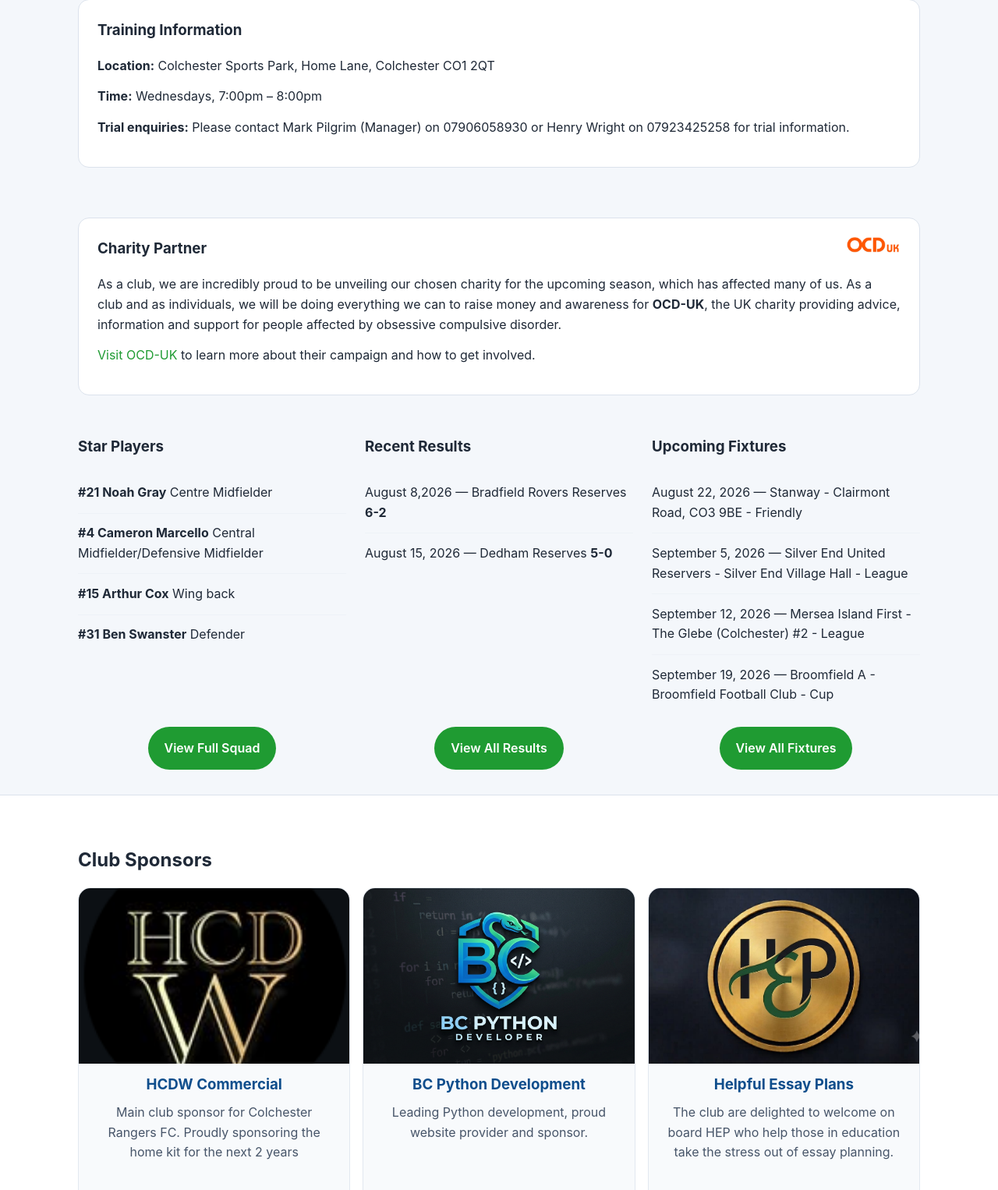
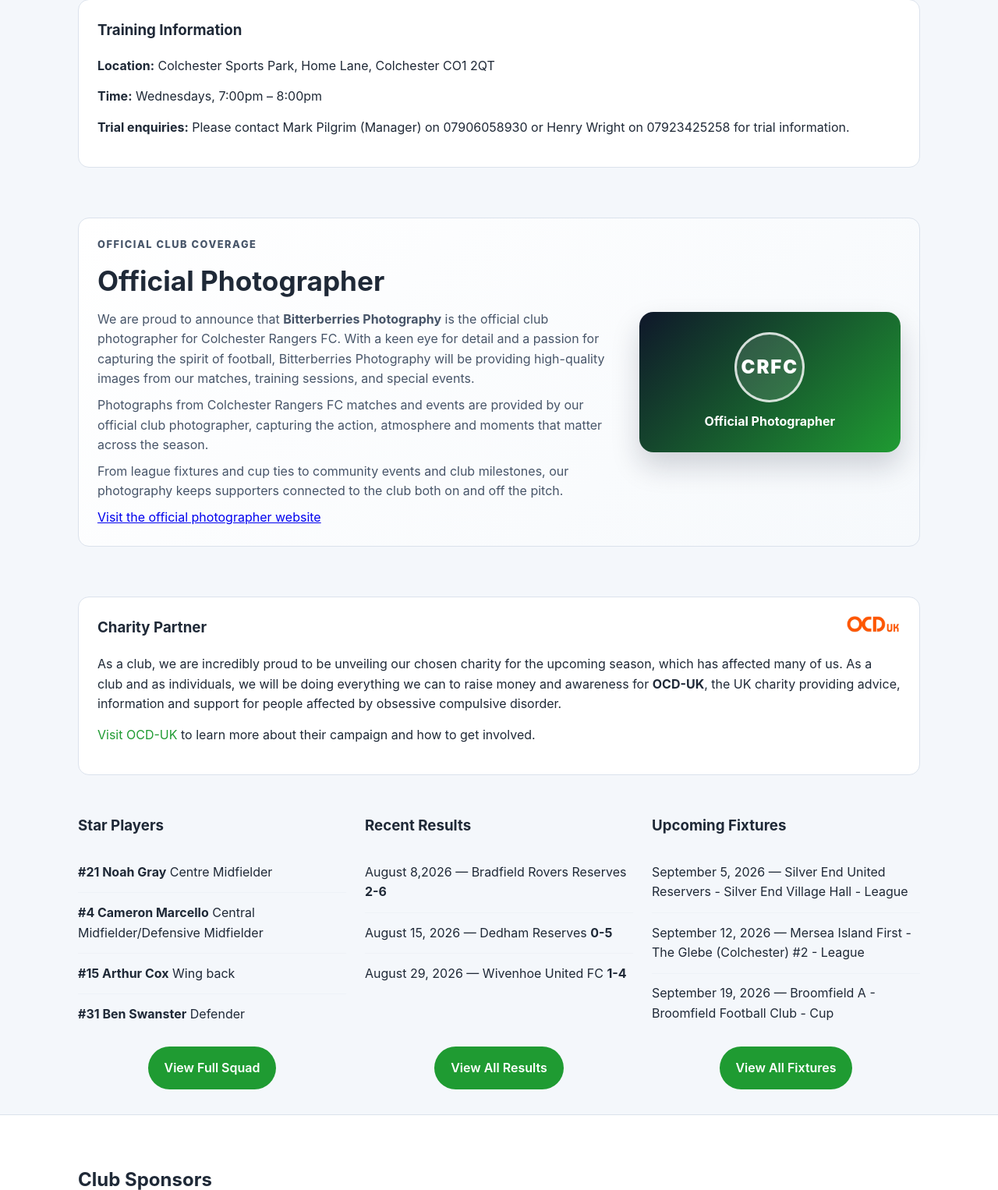
Before and after one commit to borit90/CRFC, a Flask app: page /home in a window 1280 px wide. Shown: the part 1425-2951 px from the top of the page at 78% size. Run offline with Flask 3, Linux system fonts and the light colour scheme.

Commit message:
added images, added photographer and updated result

```diff
--- a/app.py
+++ b/app.py
@@ -45,10 +45,13 @@ sponsors = [
 
 
 staff = [
+
+    {"name": "Henry Wright", "role": "Club Chairman, Welfare Officer, fixture secretary", "bio": "Proud founder of Colchester Rangers FC, overseeing all club operations.", "image": "henry-wright.jpg"},
+    {"name": "Barry Calver", "role": "Vice Chairman", "bio": "Vice chairman of Colchester Rangers FC, supporting the club's operations and development.", "image": "barry-calver.jpg"},
     {"name": "Mark Pilgrim", "role": "Manager", "bio": "First team manager, with a wealth of experience locally at ESBL premier level.", "image": "mark-pilgrim.jpg"},
-    {"name": "Henry Wright", "role": "Club Chairman, Welfare Officer, fixture secretary", "bio": "Proud founder of Colchester Rangers FC, overseeing all club operations.", "image": "henry-wright.jpg"},
     {"name": "Ben Burnett", "role": "Club Nutritionist & Club Secretary", "bio": "Helping with the day-to-day running of the club and providing nutritional guidance to enhance performance.", "image": "ben-burnett.jpg"},
     {"name": "Alex Gooding", "role": "Treasurer", "bio": "Overseeing the club's financial operations and ensuring the club financial health.", "image": "alex-gooding.jpg"},
+    {"name": "Tom Williams", "role": "IT Technician", "bio": "Providing graphics and designs for social media posts and club communications.", "image": "tom-williams.jpg"},
     ]
 players = [
     {"name": "James Gentry", "position": "Goalkeeper", "number": 1, "image": "james-gentry.jpg", "bio": "A reliable shot-stopper with great reflexes and command of the box."},
@@ -78,18 +81,12 @@ players = [
 ]
 
 results = [
-    {
-        "opponent": "Bradfield Rovers Reserves",
-        "score": "6-2",
-        "date": "August 8,2026",
-        "venue": "Harwich High School",
-        "competition": "Friendly",
-        "goalscorers": "Finlay Parry (2)",
-    },
-     {"opponent": "Dedham Reserves","score":"5-0", "date": "August 15, 2026", "venue": "The Duchy, Dedham", "competition": "Friendly", "goalscorers": "None"},
+    { "opponent": "Bradfield Rovers Reserves", "score": "2-6", "date": "August 8,2026", "venue": "Harwich High School", "competition": "Friendly", "goalscorers": "Finlay Parry (2)"},
+    {"opponent": "Dedham Reserves","score":"0-5", "date": "August 15, 2026", "venue": "The Duchy, Dedham", "competition": "Friendly", "goalscorers": "None"},
+    {"opponent": "Wivenhoe United FC", "score":"1-4", "date": "August 29, 2026", "venue": "Clacton Leisure Centre", "competition": "friendly", "goalscorers": "Finlay Parry"},
+
 ]
 matches = [
-        {"opponent": "Stanway", "date": "August 22, 2026", "venue": "Clairmont Road, CO3 9BE", "competition": "Friendly"},
         {"opponent": "Silver End United Reservers", "date": "September 5, 2026", "venue": "Silver End Village Hall", "competition": "League"},
         {"opponent": "Mersea Island First", "date": "September 12, 2026", "venue": "The Glebe (Colchester) #2 ", "competition": "League"},
         {"opponent": "Broomfield A", "date": "September 19, 2026", "venue": "Broomfield Football Club", "competition": "Cup"},
--- a/static/css/style.css
+++ b/static/css/style.css
@@ -413,6 +413,80 @@ body {
 
 .training-card a:hover {
   text-decoration: underline;
+}
+
+.photographer-section {
+  padding: 2rem 0;
+}
+
+.photographer-card {
+  display: grid;
+  grid-template-columns: minmax(0, 2fr) minmax(220px, 1fr);
+  gap: 1.5rem;
+  align-items: center;
+  background: linear-gradient(135deg, #ffffff 0%, #f6f9fc 100%);
+  border: 1px solid #dbe2ec;
+  border-radius: 14px;
+  padding: 1.5rem;
+}
+
+.photographer-copy {
+  display: flex;
+  flex-direction: column;
+  gap: 0.5rem;
+}
+
+.eyebrow {
+  margin: 0;
+  color: #1f9b32;
+  font-size: 0.8rem;
+  font-weight: 800;
+  letter-spacing: 0.12em;
+  text-transform: uppercase;
+}
+
+.photographer-copy h3 {
+  margin: 0;
+  font-size: clamp(1.7rem, 3vw, 2.2rem);
+}
+
+.photographer-copy p {
+  margin: 0;
+  color: #475569;
+}
+
+.photographer-badge {
+  display: flex;
+  flex-direction: column;
+  align-items: center;
+  justify-content: center;
+  gap: 0.75rem;
+  min-height: 180px;
+  background: linear-gradient(135deg, #0f172a 0%, #1f9b32 100%);
+  border-radius: 18px;
+  color: #ffffff;
+  text-align: center;
+  padding: 1.25rem;
+  box-shadow: 0 18px 36px rgba(15, 23, 42, 0.18);
+}
+
+.badge-mark {
+  display: inline-flex;
+  align-items: center;
+  justify-content: center;
+  width: 90px;
+  height: 90px;
+  border-radius: 50%;
+  border: 3px solid rgba(255, 255, 255, 0.8);
+  background: rgba(255, 255, 255, 0.12);
+  font-size: 1.5rem;
+  font-weight: 900;
+  letter-spacing: 0.08em;
+}
+
+.photographer-badge span {
+  font-size: 1rem;
+  font-weight: 700;
 }
 
 .charity-section {
--- a/templates/index.html
+++ b/templates/index.html
@@ -58,6 +58,23 @@
     </div>
   </section>
 
+  <section class="photographer-section" aria-labelledby="official-photographer-title">
+    <div class="photographer-card">
+      <div class="photographer-copy">
+        <p class="eyebrow">Official Club Coverage</p>
+        <h3 id="official-photographer-title">Official Photographer</h3>
+        <p>We are proud to announce that <strong>Bitterberries Photography</strong> is the official club photographer for Colchester Rangers FC. With a keen eye for detail and a passion for capturing the spirit of football, Bitterberries Photography will be providing high-quality images from our matches, training sessions, and special events.</p>
+        <p>Photographs from Colchester Rangers FC matches and events are provided by our official club photographer, capturing the action, atmosphere and moments that matter across the season.</p>
+        <p>From league fixtures and cup ties to community events and club milestones, our photography keeps supporters connected to the club both on and off the pitch.</p>
+        <p><a href="https://www.instagram.com/bitterberries__/" target="_blank" rel="noopener noreferrer">Visit the official photographer website</a></p>
+      </div>
+      <div class="photographer-badge" aria-label="Official club photographer badge">
+        <div class="badge-mark">CRFC</div>
+        <span>Official Photographer</span>
+      </div>
+    </div>
+  </section>
+
   <section class="charity-section">
     <div class="charity-card">
       <a href="https://www.ocduk.org/" target="_blank" rel="noopener noreferrer" class="charity-logo-link">
```
Also changed, not shown: tests/test_contact_form.py (+11 -0 lines), static/images/barry-calver.jpg (added), static/images/tom-williams.jpg (added).
